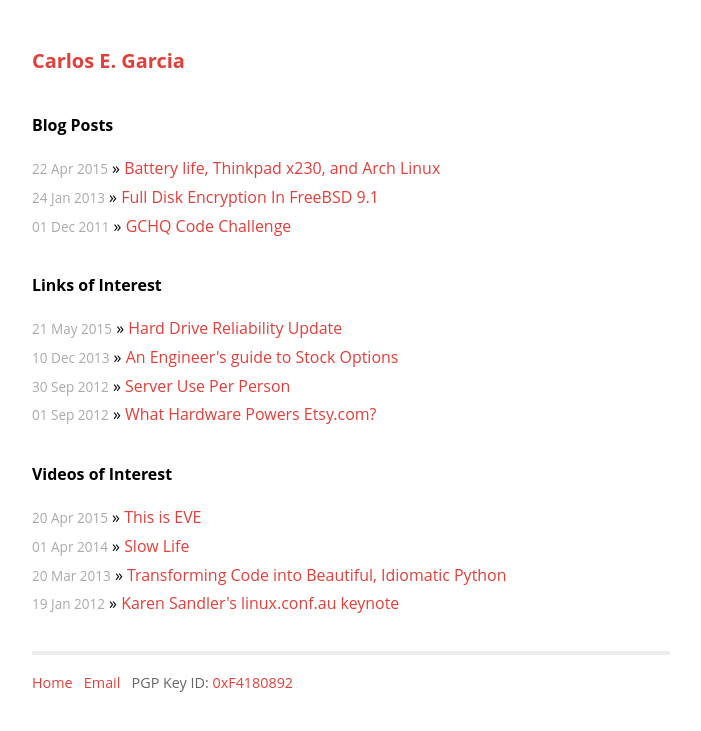
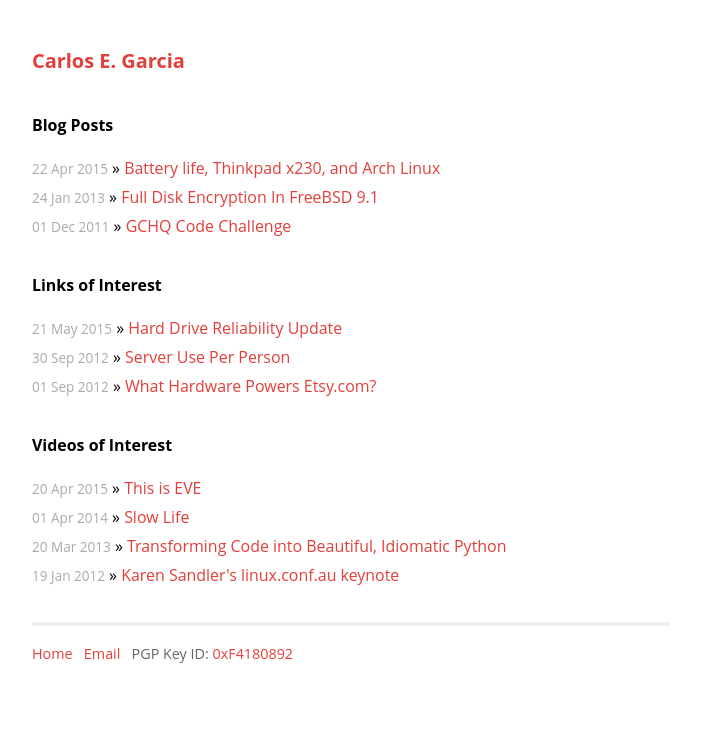
Before and after one commit to cgar/cgar.github.com, a Jekyll site: the page built from index.html, in a window 1280 px wide. Shown: the top 731 px of the page, without its empty margins (289-990 px from the left). Built offline with Jekyll 4.4.1, drawn with Linux system fonts in a browser that asks for light colours; Markdown is read by kramdown in place of the engine named in the settings.

Commit message:
-2013link

```diff
--- a/index.html
+++ b/index.html
@@ -13,9 +13,7 @@ title: Carlos E. Garcia
 
   <h1>Links of Interest</h1>
   <ul class="posts">
-      <li> <span>21 May 2015</span> &raquo; <a
-              href="https://www.backblaze.com/blog/best-hard-drive/">Hard Drive Reliability Update</a></li>
-      <li> <span>10 Dec 2013</span> &raquo; <a href="http://blog.alexmaccaw.com/an-engineers-guide-to-stock-options">An Engineer's guide to Stock Options</a></li>
+      <li> <span>21 May 2015</span> &raquo; <a href="https://www.backblaze.com/blog/best-hard-drive/">Hard Drive Reliability Update</a></li>
       <li> <span>30 Sep 2012</span> &raquo; <a href="http://etbe.coker.com.au/2012/09/27/server-use-per-person/">Server Use Per Person</a></li>
       <li> <span>01 Sep 2012</span> &raquo; <a href="http://codeascraft.etsy.com/2012/08/31/what-hardware-powers-etsy-com/">What Hardware Powers Etsy.com?</a></li>
   </ul>
```
